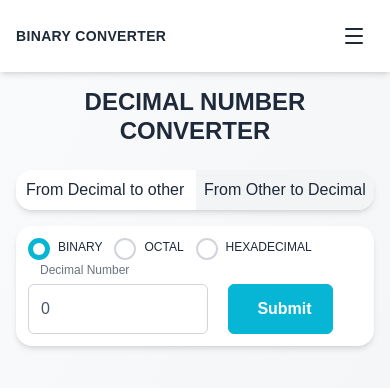
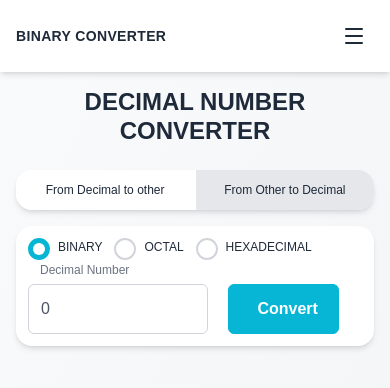
Before and after one commit to Ali309455/BinaryConverter, a Next.js app: page / in a window 390 px wide. Shown: the top 388 px of the page. Built offline with nearby package versions, Linux system fonts and the light colour scheme; a web font is replaced by a local one.

Commit message:
Title and description added along with some responsive changes

```diff
--- a/app/layout.js
+++ b/app/layout.js
@@ -13,8 +13,8 @@ const geistMono = Geist_Mono({
 });
 
 export const metadata = {
-  title: "Create Next App",
-  description: "Generated by create next app",
+  title: "Binary Converter ",
+  description: "A converter to Binary, Octal and Decimal Number Systems.",
 };
 
 export default function RootLayout({ children }) {
--- a/app/page.js
+++ b/app/page.js
@@ -377,10 +377,10 @@ function hex_to_decimal(hex_num) {
 
         {/* Card Section */}
         <div className="">
-          <div className="bg-white shadow-md rounded-2xl h-[40px] mb-4 space-y-6 max-[600px]:p-3 w-[100%] flex items-center justify-around  relative overflow-hidden ">
+          <div className="bg-white shadow-md rounded-2xl h-[40px] max-[440px]:text-[12px] mb-4 space-y-6 max-[600px]:p-3 w-[100%] flex items-center justify-around  relative overflow-hidden ">
             {fromOthertodecisActive && (
               <div
-                className="bg-gray-100  h-[100%] w-[49.8%] m-0 flex items-center justify-center absolute left-0 cursor-pointer"
+                className="bg-gray-200 max-[440px]:text-[12px] h-[100%] w-[49.8%] m-0 flex items-center justify-center absolute left-0 cursor-pointer"
                 onClick={handleTabs}
               >
                 {" "}
@@ -389,7 +389,7 @@ function hex_to_decimal(hex_num) {
             )}
             {fromOthertodecisActive == false && (
               <div
-                className="bg-white  h-[100%] w-[49.8%] m-0 flex items-center justify-center absolute left-0 cursor-pointer"
+                className="bg-white  h-[100%] w-[49.8%] m-0 flex items-center justify-center max-[440px]:text-[12px] absolute left-0 cursor-pointer"
                 onClick={handleTabs}
               >
                 {" "}
@@ -398,7 +398,7 @@ function hex_to_decimal(hex_num) {
             )}
             {fromOthertodecisActive && (
               <div
-                className="bg-white  h-[100%] w-[49.8%] m-0 flex items-center justify-center absolute right-0 cursor-pointer"
+                className="bg-white max-[440px]:text-[12px]  h-[100%] w-[49.8%] m-0 flex items-center justify-center absolute right-0 cursor-pointer max-[440px]:text-[12px]"
                 onClick={handleTabs}
               >
                 {" "}
@@ -407,7 +407,7 @@ function hex_to_decimal(hex_num) {
             )}
             {fromOthertodecisActive == false && (
               <div
-                className="bg-gray-100  h-[100%] w-[49.8%] m-0 flex items-center justify-center absolute right-0 cursor-pointer"
+                className="bg-gray-200  h-[100%] w-[49.8%] m-0 flex items-center justify-center absolute right-0 cursor-pointer  max-[440px]:text-[12px]"
                 onClick={handleTabs}
               >
                 {" "}
@@ -488,7 +488,7 @@ function hex_to_decimal(hex_num) {
                   </label>
                 </FloatLabel>
                 <Button
-                  label="Submit"
+                  label="Convert"
                   icon="pi pi-check"
                   onClick={() => {
                     // conversion(inputValue);
@@ -590,7 +590,7 @@ function hex_to_decimal(hex_num) {
                   </label>
                 </FloatLabel>
                 <Button
-                  label="Submit"
+                  label="Convert"
                   icon="pi pi-check"
                   onClick={() => {
                     // conversion(inputValue);
```
Also changed, not shown: public/logo.png (added).
